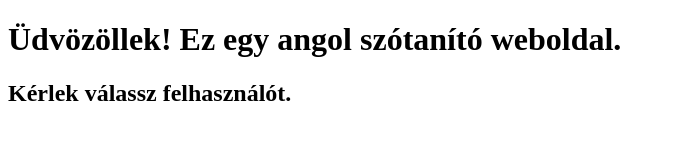
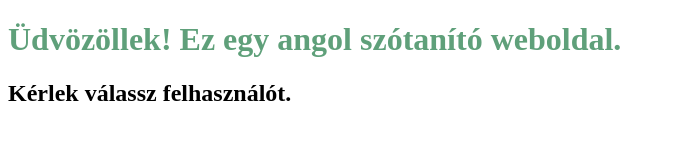
Before and after one commit to bali79/Szotanito.github.io, a plain HTML site: page index.html in a window 1280 px wide. Shown: the whole page, without its empty margins (0-674 px from the left). Drawn offline with Linux system fonts and the light colour scheme.

Commit message:
Init page.

```diff
--- a/index.html
+++ b/index.html
@@ -4,6 +4,8 @@
     <meta charset="UTF-8">
     <meta name="viewport" content="width=device-width, initial-scale=1.0">
     <title>Angol szótanitó</title>
+    <link rel="stylesheet" href="css/colors.css">
+    <link rel="stylesheet" href="css/style.css">
 </head>
 <body>
     <h1>Üdvözöllek! Ez egy angol szótanító weboldal.</h1>
```
